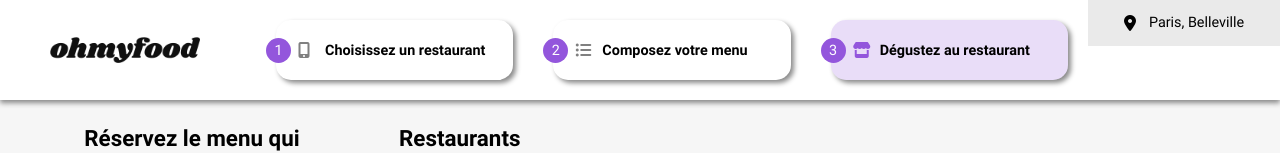
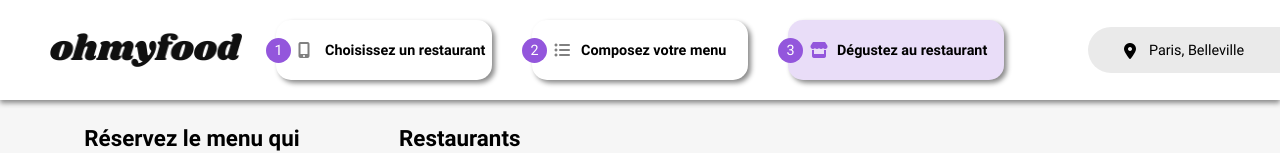
Before and after one commit to RoosDev/TonyBrondel_3_27042021, a website: page index.html in a window 1280 px wide. Shown: the top 153 px of the page. Drawn offline with Linux system fonts and the light colour scheme; a web font is replaced by a local one.

Commit message:
modification du aside sur la localisation
ajustement des dimensions du logo

```diff
--- a/sass/Layout/_aside.scss
+++ b/sass/Layout/_aside.scss
@@ -27,6 +27,9 @@ aside{
         width: 15%;
         order: 2;
         z-index: 20;
+        border-radius: 40px 0 0 40px;
+        margin: auto 0 auto auto;
+
     }
 
     @include troppetitscreen{
@@ -115,7 +118,7 @@ aside{
 
         @include tabletscreen{
             @include flexsimple(row, nowrap, flex-start, center);
-            width: 65%;
+            width: 60%;
             margin : auto auto auto 20%;
 
         }
--- a/sass/Layout/_header.scss
+++ b/sass/Layout/_header.scss
@@ -41,7 +41,9 @@ header{
         z-index: 10;
 
         @include tabletscreen{
-            width: 10%;
+            width: 15%;
+            min-width: 120px;
+
             margin: auto;
             margin-left: 50px;
         }
@@ -54,6 +56,6 @@ header{
             transition: all 1s;
 
             @include tabletscreen{
-                width: 150px;
+                width: 100%;
             }
         }
```
Also changed, not shown: css/style.css, 1 other file.
